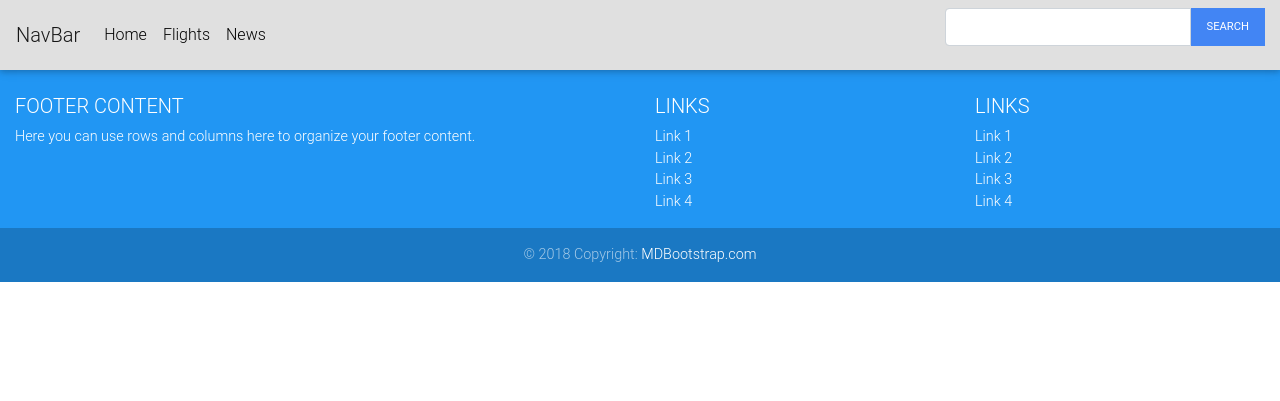
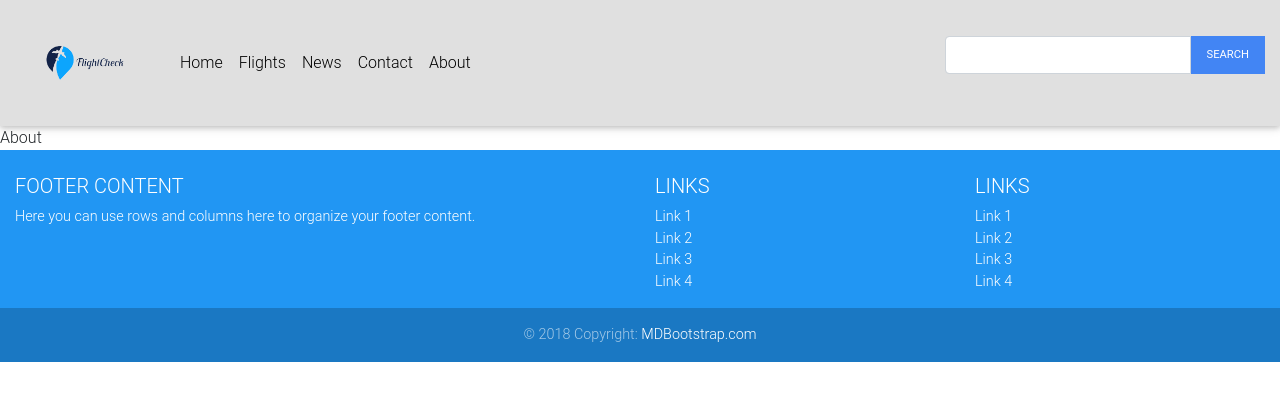
Before and after one commit to myrell8/Proftaak2, a PHP site: page /FlightCheck/about.php in a window 1280 px wide. Shown: the top 401 px of the page. Run offline with PHP 8.4, Linux system fonts and the light colour scheme; some libraries are stand-ins or nearby versions.

Commit message:
Small header changes (logo)

```diff
--- a/about.php
+++ b/about.php
@@ -9,6 +9,7 @@
 <body>
 
 <?php require 'includes/header.inc.php'; ?>
+About
 <?php require 'includes/footer.inc.php'; ?>
 
 
--- a/contact.php
+++ b/contact.php
@@ -7,10 +7,9 @@
 	<link href="css/anysearch.css" rel="stylesheet">
 </head>
 <body>
+
 <?php require 'includes/header.inc.php'; ?>
-
-
-
+Contact
 <?php require 'includes/footer.inc.php'; ?>
 
 
--- a/includes/header.inc.php
+++ b/includes/header.inc.php
@@ -1,5 +1,5 @@
 <nav class="navbar navbar-light bg-light navbar-expand">
-<a href="#" class="navbar-brand">NavBar</a>
+	<a href="#" class="navbar-brand"><img src="img/Logo.png" height="100px"></a>
 	<button class="navbar-toggler" type="button" data-toggle="collapse" data-target="#navbarSupportedContent" aria-controls="navbarSupportedContent" aria-expanded="false" aria-label="Toggle navigation">
 		<span class="navbar-toggler-icon"></span>
 	</button>
@@ -7,6 +7,8 @@
 		<li class="nav-item"><a href="index.php" class="nav-link">Home</a></li>
 		<li class="nav-item"><a href="results.php" class="nav-link">Flights</a></li>
 		<li class="nav-item"><a href="news.php" class="nav-link">News</a></li>
+		<li class="nav-item"><a href="about.php" class="nav-link">Contact</a></li>
+		<li class="nav-item"><a href="contact.php" class="nav-link">About</a></li>
 	</ul>
 	<div class="pull-right">
 		<div class="input-group mb-3">
```
Also changed, not shown: img/Logo.png (added), img/LogoSmall.png (added). Lines whose indentation alone changed are shown as unchanged.
